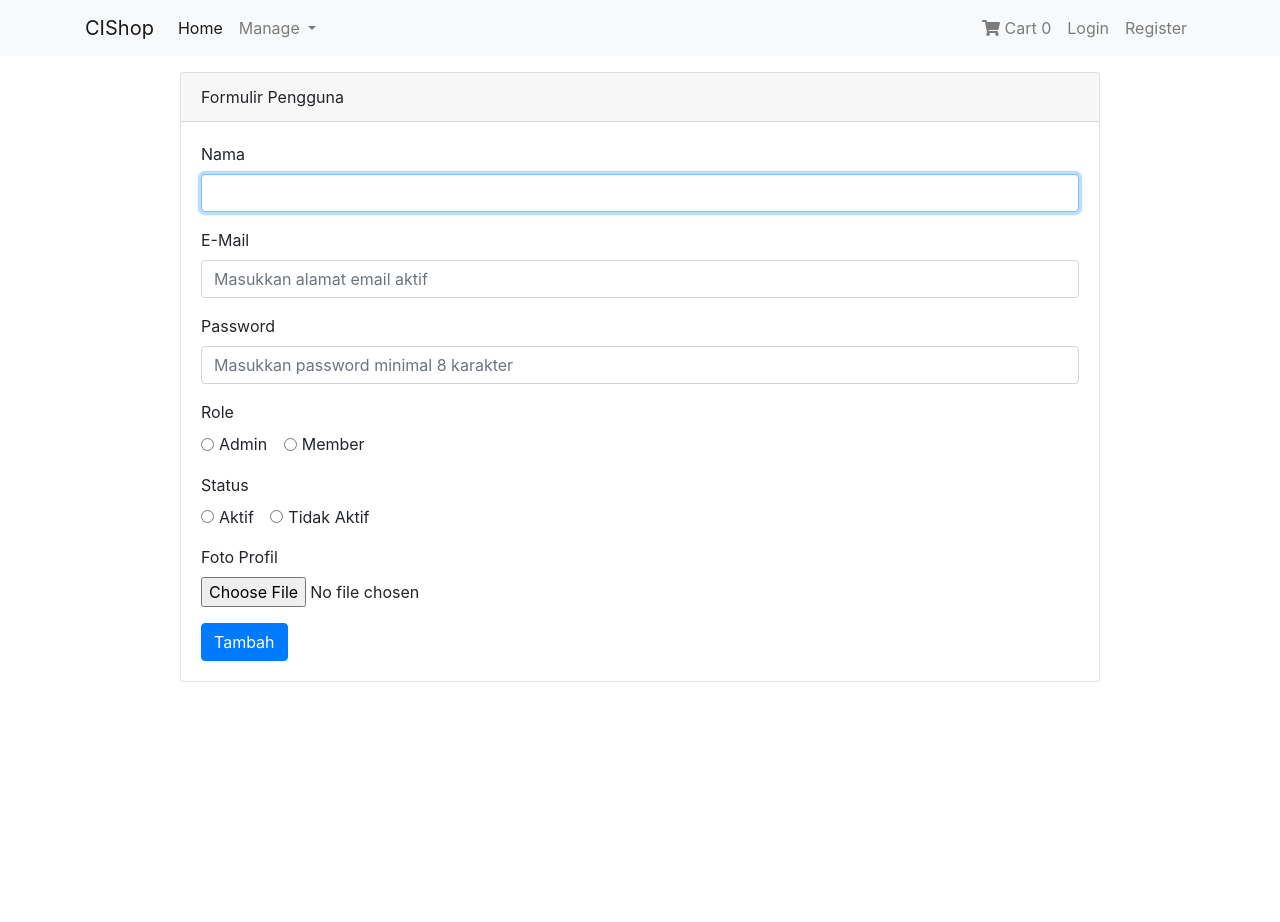
After one commit to DedeSnrwn13/ci-shop, a CodeIgniter app: page /database/user/create in a window 1280 px wide. The commit adds this page. Shown: the top 922 px of the page. Run offline with CodeIgniter, Linux system fonts and the light colour scheme; some libraries are stand-ins or nearby versions.

Commit message:
Membuat Fungsi Tambah Pengguna

```diff
--- a/application/controllers/User.php
+++ b/application/controllers/User.php
@@ -23,6 +23,65 @@ class User extends MY_Controller
 		$this->view($data);
 	}
 
+	public function create()
+	{
+		if (! $_POST) {
+			$input = (object) $this->user->getDefaultValues();
+		} else {
+			$input = (object) $this->input->post(null, true);
+			$this->load->library('form_validation');
+			$this->form_validation->set_rules('password', 'Password', 'required|min_length[8]');
+			$input->password = hashEncrypt($input->password);
+		}
+
+		if (! empty($_FILES) && $_FILES['image']['name'] !== '') {
+			$imageName = url_title($input->name, '-', true) . '-' . date('YmdHis');
+			$upload = $this->user->uploadImage('image', $imageName);
+
+			if ($upload) {
+				$input->image = $upload['file_name'];
+			} else {
+				redirect(base_url('user/create'));
+			}
+		}
+
+		if (! $this->user->validate()) {
+			$data['title'] = 'Tambah Pengguna';
+			$data['input'] = $input;
+			$data['form_action'] = base_url('user/create');
+			$data['page'] = 'pages/user/form';
+
+			$this->view($data);
+			return;
+		}
+
+		if ($this->user->create($input)) {
+			$this->session->set_flashdata('success', 'Data berhasil disimpan!');
+		} else {
+			$this->session->set_flashdata('error', 'Oops! Terjadi keslahan');
+		}
+
+		redirect(base_url('user'));
+	}
+
+	public function unique_email()
+	{
+		$email = $this->input->post('email');
+		$id   = $this->input->post('id');
+		$user = $this->user->where('email', $email)->first();
+
+		if ($user) {
+			if ($id == $user->id) {
+				return true;
+			}
+
+			$this->load->library('form_validation');
+			$this->form_validation->set_message('unique_email', '%s sudah digunakan!');
+			return false;
+		}
+
+		return true;
+	}
 }
 
 /* End of file User.php */
--- /dev/null
+++ b/application/views/pages/user/form.php
@@ -0,0 +1,67 @@
+<main role="main" class="container">
+	<div class="row">
+	<div class="col-md-10 mx-auto">
+		<div class="card">
+		<div class="card-header">
+			<span>Formulir Pengguna</span>
+		</div>
+		<div class="card-body">
+			<?= form_open_multipart($form_action, ['method' => 'POST']) ?>
+				<?= isset($input->id) ? form_hidden('id', $input->id) : '' ?>
+				<div class="form-group">
+					<label for="">Nama</label>
+					<?= form_input('name', $input->name, ['class' => 'form-control', 'required' => true, 'autofocus' => true]) ?>
+					<?= form_error('name') ?>
+				</div>
+				<div class="form-group">
+					<label for="">E-Mail</label>
+					<?= form_input(['type' => 'email', 'name' => 'email', 'value' => $input->email, 'class' => 'form-control', 'placeholder' => 'Masukkan alamat email aktif', 'required' => true]) ?>
+					<?= form_error('email') ?>
+				</div>
+				<div class="form-group">
+					<label for="">Password</label>
+					<?= form_password('password', '', ['class' => 'form-control', 'placeholder' => 'Masukkan password minimal 8 karakter']) ?>
+					<?= form_error('password') ?>
+				</div>
+				<div class="form-group">
+					<label for="">Role</label>
+					<br />
+					<div class="form-check form-check-inline">
+					<?= form_radio(['name' => 'role', 'value' => 'admin', 'checked' => $input->role == 'admin' ? true : false, 'class' => 'form-check-input']) ?>
+					<label for="" class="form-check-label">Admin</label>
+					</div>
+					<div class="form-check form-check-inline">
+					<?= form_radio(['name' => 'role', 'value' => 'member', 'checked' => $input->role == 'member' ? true : false, 'class' => 'form-check-input']) ?>
+					<label for="" class="form-check-label">Member</label>
+					</div>
+				</div>
+				<div class="form-group">
+					<label for="">Status</label>
+					<br />
+					<div class="form-check form-check-inline">
+						<?= form_radio(['name' => 'is_active', 'value' => 1, 'checked' => $input->is_active == 1 ? true : false, 'class' => 'form-check-input']) ?>
+						<label for="" class="form-check-label">Aktif</label>
+					</div>
+					<div class="form-check form-check-inline">
+						<?= form_radio(['name' => 'is_active', 'value' => 0, 'checked' => $input->is_active == 0 ? true : false, 'class' => 'form-check-input']) ?>
+						<label for="" class="form-check-label">Tidak Aktif</label>
+					</div>
+				</div>
+				<div class="form-group">
+					<label for="">Foto Profil</label>
+					<br />
+					<?= form_upload('image') ?>
+					<?php if($this->session->set_flashdata('image_error')) :  ?>
+						<small class="form-text text-danger"><?= $this->session->set_flashdata('image_error') ?> </small>
+					<?php endif; ?>
+					<?php if(isset($input->image)) : ?>
+						<img src="<?= base_url("/images/user/$input->image") ?>" alt="" height="150">
+					<?php endif; ?>
+				</div>
+				<button type="submit" class="btn btn-primary">Tambah</button>
+			</form>
+		</div>
+		</div>
+	</div>
+	</div>
+</main>
--- a/application/views/pages/user/index.php
+++ b/application/views/pages/user/index.php
@@ -5,7 +5,7 @@
 		<div class="card">
 		<div class="card-header">
 			<span>Pengguna</span>
-			<a href="/admin-users-form.html" class="btn btn-sm btn-secondary"
+			<a href="<?= base_url('user/create') ?>" class="btn btn-sm btn-secondary"
 			>Tambah</a
 			>
 			<div class="float-right">
```
Also changed, not shown: images/user/admin-20211212115634.png (added), images/user/admin-20211212115728.png (added).
